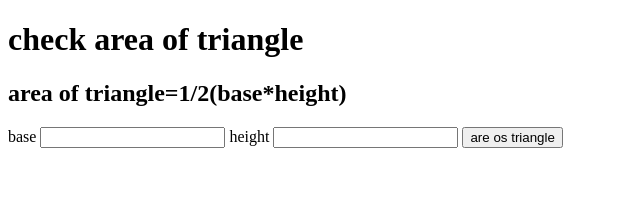
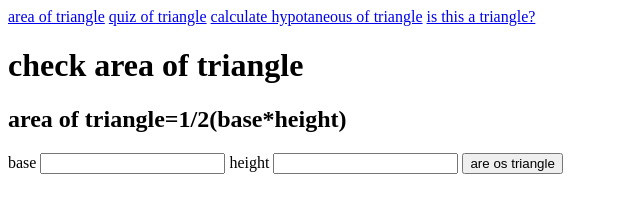
Before and after one commit to Dev-AkshatGupta/fun-with-triangles, a plain HTML site: page area.html in a window 1280 px wide. Shown: the whole page, without its empty margins (0-640 px from the left). Drawn offline with Linux system fonts and the light colour scheme.

Commit message:
feat : navigator added

```diff
--- a/area.html
+++ b/area.html
@@ -7,6 +7,12 @@
     <title>area of triangle</title>
 </head>
 <body>
+    <nav>
+        <a href="area.html">area of triangle</a>
+        <a href="triangleQuiz.html">quiz of triangle</a>
+        <a href="hypotaneus.html">calculate hypotaneous of triangle</a>
+        <a href="index.html">is this a triangle?</a>
+    </nav>
     <div>
         <h1>check area of triangle</h1>
         <h2>area of triangle=1/2(base*height)</h2>
```
Also changed, not shown: hypotaneus.html (+6 -0 lines), index.html (+6 -0 lines), triangleQuiz.html (+6 -0 lines).
